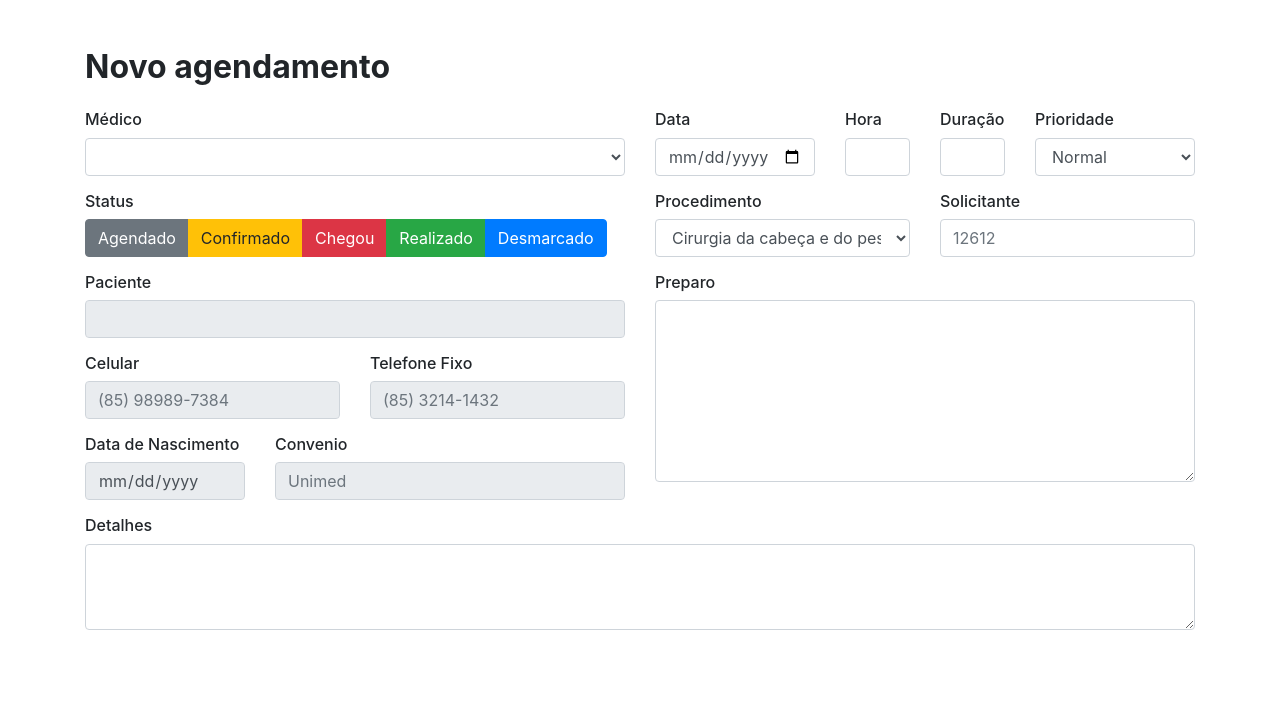
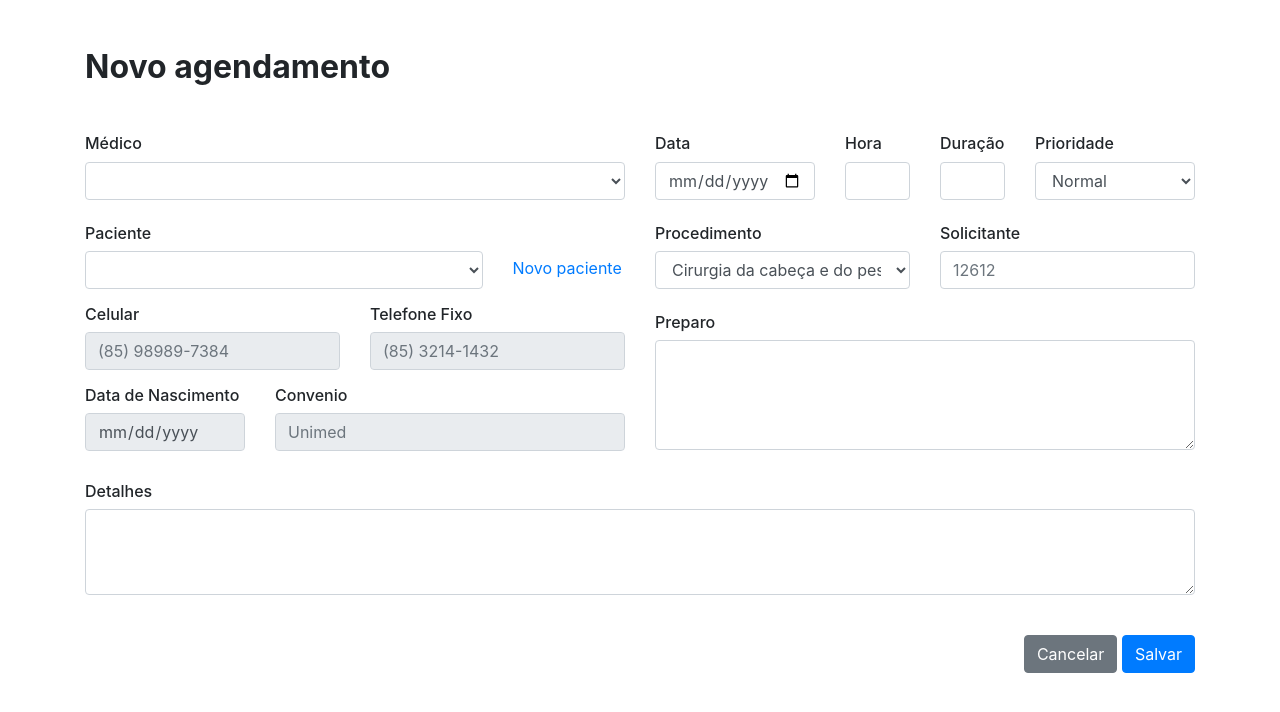
Before and after one commit to pereiraneto/EndoClinica, a Django app: page /consultas/nova in a window 1280 px wide. Shown: the part 56-768 px from the top of the page. Run offline with Django 3.2, Linux system fonts and the light colour scheme; lists and menus that the app fills with data are empty; some libraries are stand-ins or nearby versions.

Commit message:
Configure form

```diff
--- a/schedule/templates/create-consultation.html
+++ b/schedule/templates/create-consultation.html
@@ -31,39 +31,22 @@
         </h2>
 
         <form>
-            <div class="row">
+            <div class="row mt-5">
                 <div class="col sm-1">
 
                     <h6>Médico</h6>
                     <select id="consultation-doctors" class="form-control"></select>
 
-                    <h6 class="mt-3">Status</h6>
-                    <div class="btn-group btn-group-toggle" data-toggle="buttons">
-
-                        <label id="consultation-status-scheduled" class="btn btn-secondary">
-                            <input type="radio" name="statusOptions" autocomplete="off" value="Agendado">
-                            Agendado
-                        </label>
-                        <label id="consultation-status-confirmed" class="btn btn-warning">
-                            <input type="radio" name="statusOptions" autocomplete="off" value="Confirmado">
-                            Confirmado
-                        </label>
-                        <label id="consultation-status-arrived" class="btn btn-danger">
-                            <input type="radio" name="statusOptions" autocomplete="off" value="Chegou">
-                            Chegou
-                        </label>
-                        <label id="consultation-status-realized" class="btn btn-success">
-                            <input type="radio" name="statusOptions" autocomplete="off" value="Realizado">
-                            Realizado
-                        </label>
-                        <label id="consultation-status-disengaged" class="btn btn-primary">
-                            <input type="radio" name="statusOptions" autocomplete="off" value="Desmarcado">
-                            Desmarcado
-                        </label>
+                    <div class="row">
+                        <h6 class="mt-4 col-md-12">Paciente</h6>
+                        <div class="col-md-9">
+                            <select id="consultation-patient" class="form-control">
+                            </select>
+                        </div>
+                        <div class="col-md-3">
+                            <a href="#" style="line-height: 35px; text-decoration: none">Novo paciente</a>
+                        </div>
                     </div>
-
-                    <h6 class="mt-3">Paciente</h6>
-                    <input id="consultation-patient" class="form-control" type="text" readonly>
 
                     <div id="patientData">
                         <div class="row">
@@ -120,21 +103,21 @@
 
                     <div class="row">
                         <div class="col">
-                            <h6 class="mt-3">Procedimento</h6>
+                            <h6 class="mt-4">Procedimento</h6>
                             <select id="consultation-procedure" class="form-control">
                                 <option>Cirurgia da cabeça e do pescoço</option>
                                 <option>Gastroenterologia</option>
                             </select>
                         </div>
                         <div class="col">
-                            <h6 class="mt-3">Solicitante</h6>
+                            <h6 class="mt-4">Solicitante</h6>
                             <input id="consultation-requester" class="form-control" type="number" placeholder="12612">
                         </div>
                     </div>
 
                     <div class="form-group">
-                        <h6 class="mt-3">Preparo</h6>
-                        <textarea id="consultation-prepare" class="form-control" id="exampleFormControlTextarea1" rows="7"></textarea>
+                        <h6 class="mt-4">Preparo</h6>
+                        <textarea id="consultation-prepare" class="form-control" id="exampleFormControlTextarea1" rows="4"></textarea>
                     </div>
 
                 </div>
@@ -146,6 +129,10 @@
                         <textarea class="form-control" id="consultation-details" rows="3"></textarea>
                     </div>
                 </div>
+            </div>
+            <div class="mt-4 float-right">
+                <button type="button" class="btn btn-secondary">Cancelar</button>
+                <button type="button" class="btn btn-primary" id="saveConsultation">Salvar</button>
             </div>
         </form>
 
```
